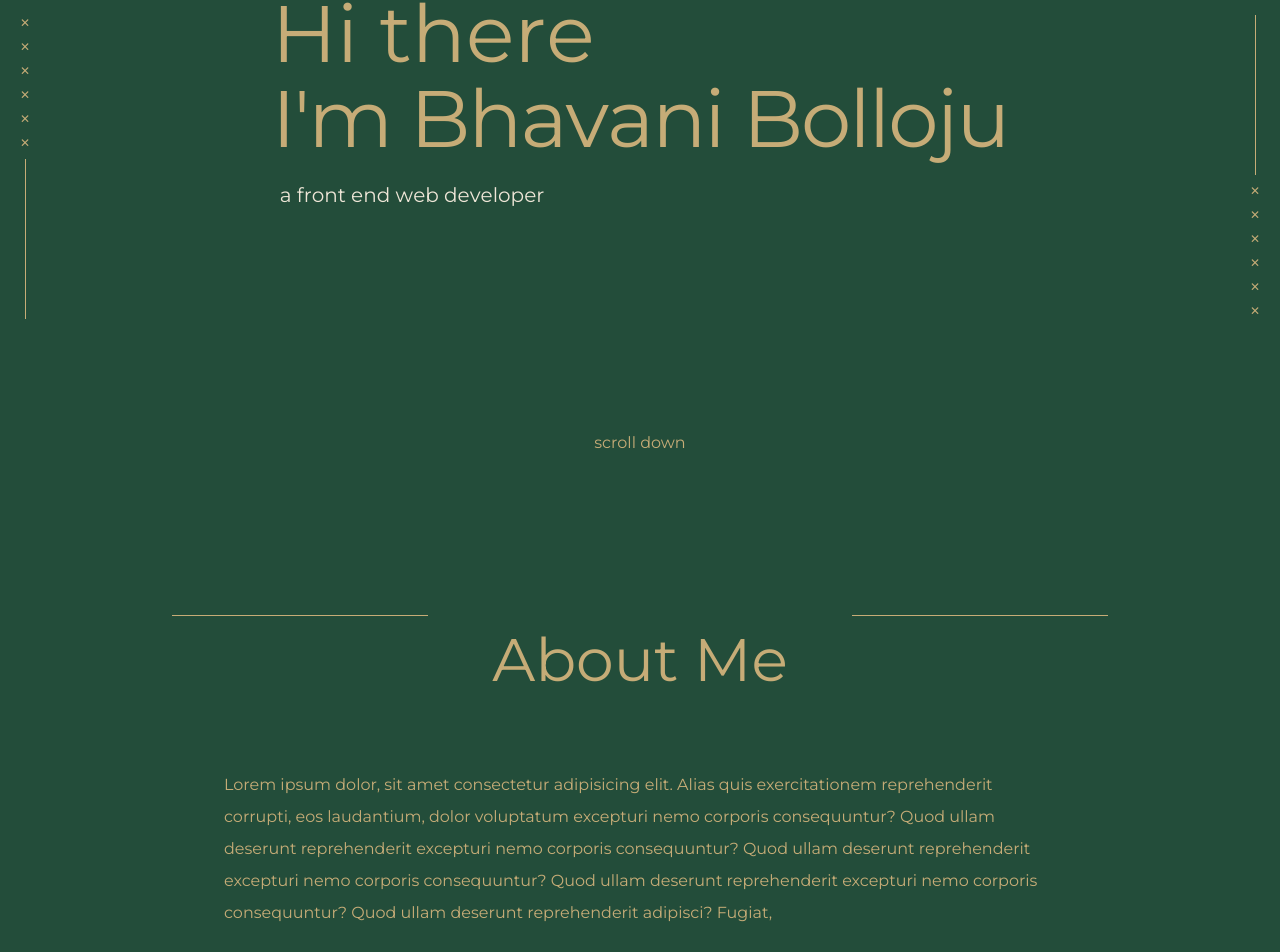
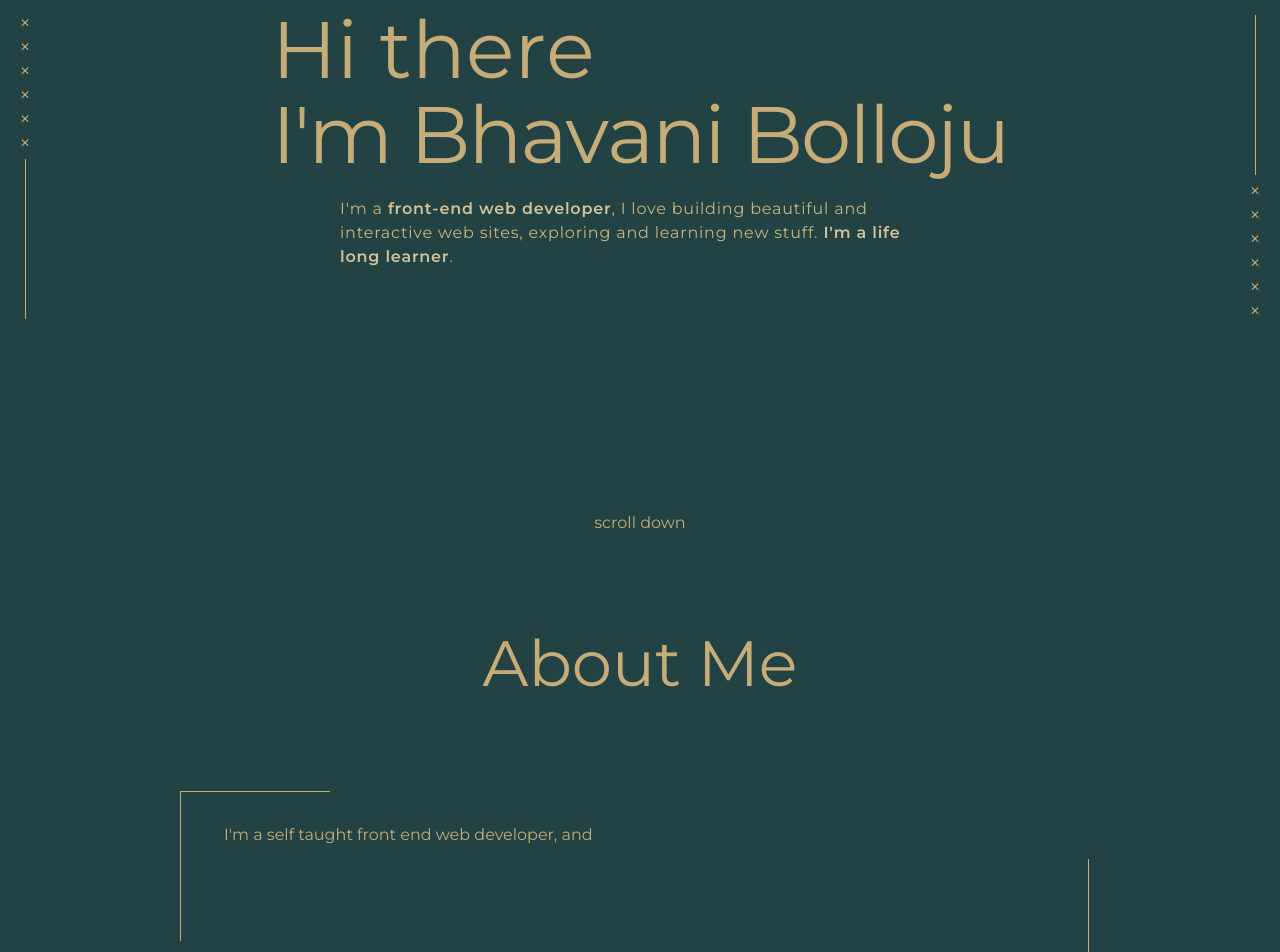
Before and after one commit to BhavaniBolloju/portfolio-updated, a React (Vite) app in the folder Portfolio/: page / in a window 1280 px wide. Shown: the part 185-1137 px from the top of the page. Built offline with nearby package versions, Linux system fonts and the light colour scheme.

Commit message:
made few changes to the header part

```diff
--- a/Portfolio/src/about/About.jsx
+++ b/Portfolio/src/about/About.jsx
@@ -2,27 +2,22 @@ import React from "react";
 
 function About() {
   return (
-    <div className="bg-[#234d3a] relative h-[100vh] m-auto">
-      <div className="flex  justify-center items-start m-auto">
-        <span className="w-[20%]  h-[0.2px] bg-[#c6ac77]"></span>
-        <h2 className="text-[60px] px-16  self-center"> About Me</h2>
-        <span className="w-[20%] h-[.2px] bg-[#c6ac77]"></span>
-      </div>
-      <div className="relative w-[75%] m-auto">
-        {/* <div className="absolute top-10 left-5 h-[150px] w-[1px] bg-[#c6ac77]"></div>
-        <div className="absolute top-10 left-5 h-[.3px] w-[150px] bg-[#c6ac77]"></div> */}
+    <div className=" relative h-[100vh] m-auto">
+      <h2 className="text-[64px] mb-10 text-center self-center"> About Me</h2>
 
-        <p className="absolute px-16  pt-16 leading-8 text">
-          Lorem ipsum dolor, sit amet consectetur adipisicing elit. Alias quis
-          exercitationem reprehenderit corrupti, eos laudantium, dolor
-          voluptatum excepturi nemo corporis consequuntur? Quod ullam deserunt
-          reprehenderit excepturi nemo corporis consequuntur? Quod ullam
-          deserunt reprehenderit excepturi nemo corporis consequuntur? Quod
-          ullam deserunt reprehenderit excepturi nemo corporis consequuntur?
-          Quod ullam deserunt reprehenderit adipisci? Fugiat,
-        </p>
-        {/* <div className="absolute top-10 left-5 h-[150px] w-[1px] bg-[#c6ac77]"></div> */}
-        {/* <div className="absolute -bottom-[100px] left-5 h-[.3px] w-[150px] bg-[#c6ac77]" /> */}
+      <div className="">
+        <div className="relative w-[75%] h-[100px] m-auto">
+          <div className="absolute top-10 left-5 h-[150px] w-[1px] bg-[#c6ac77]"></div>
+          <div className="absolute top-10 left-5 h-[.3px] w-[150px] bg-[#c6ac77]"></div>
+
+          <p className="absolute px-16  pt-16 leading-10 text">
+            I'm a self taught front end web developer, and
+          </p>
+          <div className="absolute bottom-0 right-0">
+            <div className="absolute top-2 -left-8 h-[150px] w-[1px] bg-[#c6ac77]"></div>
+            <div className="absolute -bottom-[160px] -left-[185px] h-[.3px] w-[150px] bg-[#c6ac77]" />
+          </div>
+        </div>
       </div>
     </div>
   );
--- a/Portfolio/src/header/Header.jsx
+++ b/Portfolio/src/header/Header.jsx
@@ -42,9 +42,24 @@ const letter = {
   },
 };
 
+const longText = {
+  hidden: {
+    opacity: 0,
+    y: 100,
+  },
+  visible: {
+    opacity: 1,
+    y: 0,
+    transition: {
+      delay: 2,
+      duration: 1.5,
+    },
+  },
+};
+
 function Header() {
   return (
-    <div className="bg-[#234d3a]  relative h-[100vh]">
+    <div className="  relative h-[100vh] ">
       <div className="absolute left-5 top-[25%] flex flex-col items-center text-[#c6ac77] gap-2">
         <div className="font-thin text-xs">&#x2715; </div>
         <div className="font-thin text-xs">&#x2715; </div>
@@ -55,7 +70,7 @@ function Header() {
 
         <div className="w-[0.3px] h-40 bg-[#c6ac77]"></div>
       </div>
-      <div className="flex flex-col  text-[#c6ac77] items-center pt-44">
+      <div className="flex flex-col  text-[#c6ac77] items-center pt-48">
         <motion.div
           className="text-[80px] font-[400] leading-[85px]"
           variants={sentence}
@@ -87,8 +102,8 @@ function Header() {
             );
           })}
 
-          <div className="text-xl mt-5 ml-2 font-[400] text-[#eee6d7]">
-            {line3.split("").map((char, i) => {
+          {/* <div className="text-xl mt-5 ml-2 font-[400] text-[#eee6d7]"> */}
+          {/* {line3.split("").map((char, i) => {
               return (
                 <motion.span
                   className="inline-block"
@@ -98,8 +113,27 @@ function Header() {
                   {char === " " ? <span>&nbsp;</span> : char}
                 </motion.span>
               );
-            })}
-          </div>
+            })} */}
+          {/* </div> */}
+        </motion.div>
+        <motion.div
+          variants={longText}
+          initial="hidden"
+          animate="visible"
+          className="w-[50%] p-5 leading-6 tracking-wider text-[#cbb383]"
+        >
+          I'm a
+          <span className="font-[600] text-[#d5c29b]">
+            {" "}
+            front-end web developer
+          </span>
+          , I love building beautiful and interactive web sites, exploring and
+          learning new stuff.
+          <span className="font-[600] text-[#d5c29b]">
+            {" "}
+            I'm a life long learner
+          </span>
+          .
         </motion.div>
         <div className="absolute right-5 top-[25%] flex flex-col items-center text-[#c6ac77] gap-2">
           <div className="w-[0.3px] h-40 bg-[#c6ac77]"></div>
@@ -111,7 +145,8 @@ function Header() {
           <div className="font-thin text-xs">&#x2715; </div>
         </div>
       </div>
-      <div className="text-center absolute bottom-40 translate-x-[-50%] left-1/2">
+
+      <div className="text-center absolute bottom-20 translate-x-[-50%] left-1/2">
         scroll down
       </div>
     </div>
--- a/Portfolio/src/styles/app.css
+++ b/Portfolio/src/styles/app.css
@@ -477,8 +477,29 @@ video {
 .relative {
   position: relative;
 }
+.top-10 {
+  top: 2.5rem;
+}
 .left-5 {
   left: 1.25rem;
+}
+.bottom-0 {
+  bottom: 0px;
+}
+.right-0 {
+  right: 0px;
+}
+.top-2 {
+  top: 0.5rem;
+}
+.-left-8 {
+  left: -2rem;
+}
+.-bottom-\[160px\] {
+  bottom: -160px;
+}
+.-left-\[185px\] {
+  left: -185px;
 }
 .top-\[25\%\] {
   top: 25%;
@@ -486,77 +507,29 @@ video {
 .right-5 {
   right: 1.25rem;
 }
-.bottom-16 {
-  bottom: 4rem;
+.bottom-40 {
+  bottom: 10rem;
 }
 .left-1\/2 {
   left: 50%;
 }
-.bottom-24 {
-  bottom: 6rem;
-}
-.bottom-40 {
-  bottom: 10rem;
-}
-.top-0 {
-  top: 0px;
-}
-.right-0 {
-  right: 0px;
-}
-.top-\[10\%\] {
-  top: 10%;
-}
-.left-0 {
-  left: 0px;
-}
-.top-10 {
-  top: 2.5rem;
-}
-.top-14 {
-  top: 3.5rem;
-}
-.left-4 {
-  left: 1rem;
-}
-.left-10 {
-  left: 2.5rem;
-}
-.bottom-10 {
-  bottom: 2.5rem;
-}
-.bottom-0 {
-  bottom: 0px;
-}
-.top-20 {
-  top: 5rem;
-}
-.bottom-\[100\%\] {
-  bottom: 100%;
-}
-.bottom-\[80\%\] {
-  bottom: 80%;
-}
-.bottom-\[100px\] {
-  bottom: 100px;
-}
-.bottom-\[0px\] {
-  bottom: 0px;
-}
-.-bottom-\[100px\] {
-  bottom: -100px;
-}
-.-bottom-\[100\%\] {
-  bottom: -100%;
+.bottom-20 {
+  bottom: 5rem;
 }
 .m-auto {
   margin: auto;
+}
+.mb-10 {
+  margin-bottom: 2.5rem;
 }
 .mt-5 {
   margin-top: 1.25rem;
 }
 .ml-2 {
   margin-left: 0.5rem;
+}
+.mt-8 {
+  margin-top: 2rem;
 }
 .inline-block {
   display: inline-block;
@@ -570,41 +543,8 @@ video {
 .h-\[100vh\] {
   height: 100vh;
 }
-.h-40 {
-  height: 10rem;
-}
-.h-\[1px\] {
-  height: 1px;
-}
-.h-\[\.5px\] {
-  height: .5px;
-}
-.h-\[\.2px\] {
-  height: .2px;
-}
-.h-\[0\.2px\] {
-  height: 0.2px;
-}
-.h-\[10\%\] {
-  height: 10%;
-}
-.h-\[20\%\] {
-  height: 20%;
-}
-.h-3 {
-  height: 0.75rem;
-}
-.h-2 {
-  height: 0.5rem;
-}
 .h-\[100px\] {
   height: 100px;
-}
-.h-full {
-  height: 100%;
-}
-.h-\[200px\] {
-  height: 200px;
 }
 .h-\[150px\] {
   height: 150px;
@@ -612,59 +552,29 @@ video {
 .h-\[\.3px\] {
   height: .3px;
 }
-.w-\[0\.3px\] {
-  width: 0.3px;
+.h-40 {
+  height: 10rem;
 }
-.w-\[100\%\] {
-  width: 100%;
-}
-.w-\[10\%\] {
-  width: 10%;
-}
-.w-\[50\%\] {
-  width: 50%;
-}
-.w-\[40\%\] {
-  width: 40%;
-}
-.w-\[20\%\] {
-  width: 20%;
+.w-\[75\%\] {
+  width: 75%;
 }
 .w-\[1px\] {
   width: 1px;
 }
-.w-\[2px\] {
-  width: 2px;
+.w-\[150px\] {
+  width: 150px;
 }
-.w-\[80\%\] {
-  width: 80%;
+.w-\[0\.3px\] {
+  width: 0.3px;
 }
 .w-\[70\%\] {
   width: 70%;
 }
-.w-\[68\%\] {
-  width: 68%;
+.w-\[60\%\] {
+  width: 60%;
 }
-.w-\[3px\] {
-  width: 3px;
-}
-.w-\[10px\] {
-  width: 10px;
-}
-.w-full {
-  width: 100%;
-}
-.w-\[100px\] {
-  width: 100px;
-}
-.w-\[75\%\] {
-  width: 75%;
-}
-.w-\[200px\] {
-  width: 200px;
-}
-.w-\[150px\] {
-  width: 150px;
+.w-\[50\%\] {
+  width: 50%;
 }
 .translate-x-\[-50\%\] {
   --tw-translate-x: -50%;
@@ -682,17 +592,8 @@ video {
 .justify-center {
   justify-content: center;
 }
-.gap-3 {
-  gap: 0.75rem;
-}
 .gap-2 {
   gap: 0.5rem;
-}
-.self-start {
-  align-self: flex-start;
-}
-.self-end {
-  align-self: flex-end;
 }
 .self-center {
   align-self: center;
@@ -705,69 +606,51 @@ video {
   --tw-bg-opacity: 1;
   background-color: rgb(198 172 119 / var(--tw-bg-opacity));
 }
-.bg-white {
-  --tw-bg-opacity: 1;
-  background-color: rgb(255 255 255 / var(--tw-bg-opacity));
-}
 .bg-\[\#dac9a7\] {
   --tw-bg-opacity: 1;
   background-color: rgb(218 201 167 / var(--tw-bg-opacity));
 }
-.p-2 {
-  padding: 0.5rem;
+.bg-\[\#f4eee4\] {
+  --tw-bg-opacity: 1;
+  background-color: rgb(244 238 228 / var(--tw-bg-opacity));
 }
-.p-16 {
-  padding: 4rem;
+.bg-\[\#ccb485\] {
+  --tw-bg-opacity: 1;
+  background-color: rgb(204 180 133 / var(--tw-bg-opacity));
 }
-.px-48 {
-  padding-left: 12rem;
-  padding-right: 12rem;
+.bg-\[\#556a64\] {
+  --tw-bg-opacity: 1;
+  background-color: rgb(85 106 100 / var(--tw-bg-opacity));
 }
-.px-3 {
-  padding-left: 0.75rem;
-  padding-right: 0.75rem;
+.bg-\[\#acbdb8\] {
+  --tw-bg-opacity: 1;
+  background-color: rgb(172 189 184 / var(--tw-bg-opacity));
 }
-.px-5 {
-  padding-left: 1.25rem;
-  padding-right: 1.25rem;
+.bg-\[\#dbe3e1\] {
+  --tw-bg-opacity: 1;
+  background-color: rgb(219 227 225 / var(--tw-bg-opacity));
 }
-.px-10 {
-  padding-left: 2.5rem;
-  padding-right: 2.5rem;
+.p-5 {
+  padding: 1.25rem;
 }
 .px-16 {
   padding-left: 4rem;
   padding-right: 4rem;
 }
-.pl-40 {
-  padding-left: 10rem;
-}
-.pt-20 {
-  padding-top: 5rem;
+.pt-16 {
+  padding-top: 4rem;
 }
 .pt-44 {
   padding-top: 11rem;
 }
-.pt-10 {
-  padding-top: 2.5rem;
-}
-.pt-14 {
-  padding-top: 3.5rem;
-}
-.pt-16 {
-  padding-top: 4rem;
+.pt-48 {
+  padding-top: 12rem;
 }
 .text-center {
   text-align: center;
 }
-.text-justify {
-  text-align: justify;
-}
-.text-\[5px\] {
-  font-size: 5px;
-}
-.text-\[48px\] {
-  font-size: 48px;
+.text-\[64px\] {
+  font-size: 64px;
 }
 .text-xs {
   font-size: 0.75rem;
@@ -780,32 +663,44 @@ video {
   font-size: 1.25rem;
   line-height: 1.75rem;
 }
-.text-\[60px\] {
-  font-size: 60px;
-}
 .font-thin {
   font-weight: 100;
 }
 .font-\[400\] {
   font-weight: 400;
 }
+.font-\[600\] {
+  font-weight: 600;
+}
+.font-\[700\] {
+  font-weight: 700;
+}
+.leading-10 {
+  line-height: 2.5rem;
+}
 .leading-\[85px\] {
   line-height: 85px;
 }
-.leading-3 {
-  line-height: .75rem;
-}
-.leading-5 {
-  line-height: 1.25rem;
+.leading-4 {
+  line-height: 1rem;
 }
 .leading-8 {
   line-height: 2rem;
 }
-.leading-10 {
-  line-height: 2.5rem;
+.leading-6 {
+  line-height: 1.5rem;
 }
 .tracking-tight {
   letter-spacing: -0.025em;
+}
+.tracking-normal {
+  letter-spacing: 0em;
+}
+.tracking-wide {
+  letter-spacing: 0.025em;
+}
+.tracking-wider {
+  letter-spacing: 0.05em;
 }
 .text-\[\#c6ac77\] {
   --tw-text-opacity: 1;
@@ -814,6 +709,22 @@ video {
 .text-\[\#eee6d7\] {
   --tw-text-opacity: 1;
   color: rgb(238 230 215 / var(--tw-text-opacity));
+}
+.text-\[\#4f4530\] {
+  --tw-text-opacity: 1;
+  color: rgb(79 69 48 / var(--tw-text-opacity));
+}
+.text-\[\#fff\] {
+  --tw-text-opacity: 1;
+  color: rgb(255 255 255 / var(--tw-text-opacity));
+}
+.text-\[\#d5c29b\] {
+  --tw-text-opacity: 1;
+  color: rgb(213 194 155 / var(--tw-text-opacity));
+}
+.text-\[\#cbb383\] {
+  --tw-text-opacity: 1;
+  color: rgb(203 179 131 / var(--tw-text-opacity));
 }
 .transition {
   transition-property: color, background-color, border-color, text-decoration-color, fill, stroke, opacity, box-shadow, transform, filter, -webkit-backdrop-filter;
@@ -827,8 +738,9 @@ body {
   font-family: "Montserrat", sans-serif;
   /* font-family: "Roboto", sans-serif; */
 
-  /* background-color: #234d3a; */
-  /* background-color: #172c2d; */
+  background-color: #234d3a;
+  background-color: #172c2d;
+  background-color: #224244;
   /* color: #dac9a7; */
   color: #c6ac77;
 }
--- a/Portfolio/src/styles/tailwind.css
+++ b/Portfolio/src/styles/tailwind.css
@@ -6,8 +6,9 @@ body {
   font-family: "Montserrat", sans-serif;
   /* font-family: "Roboto", sans-serif; */
 
-  /* background-color: #234d3a; */
-  /* background-color: #172c2d; */
+  background-color: #234d3a;
+  background-color: #172c2d;
+  background-color: #224244;
   /* color: #dac9a7; */
   color: #c6ac77;
 }
```
